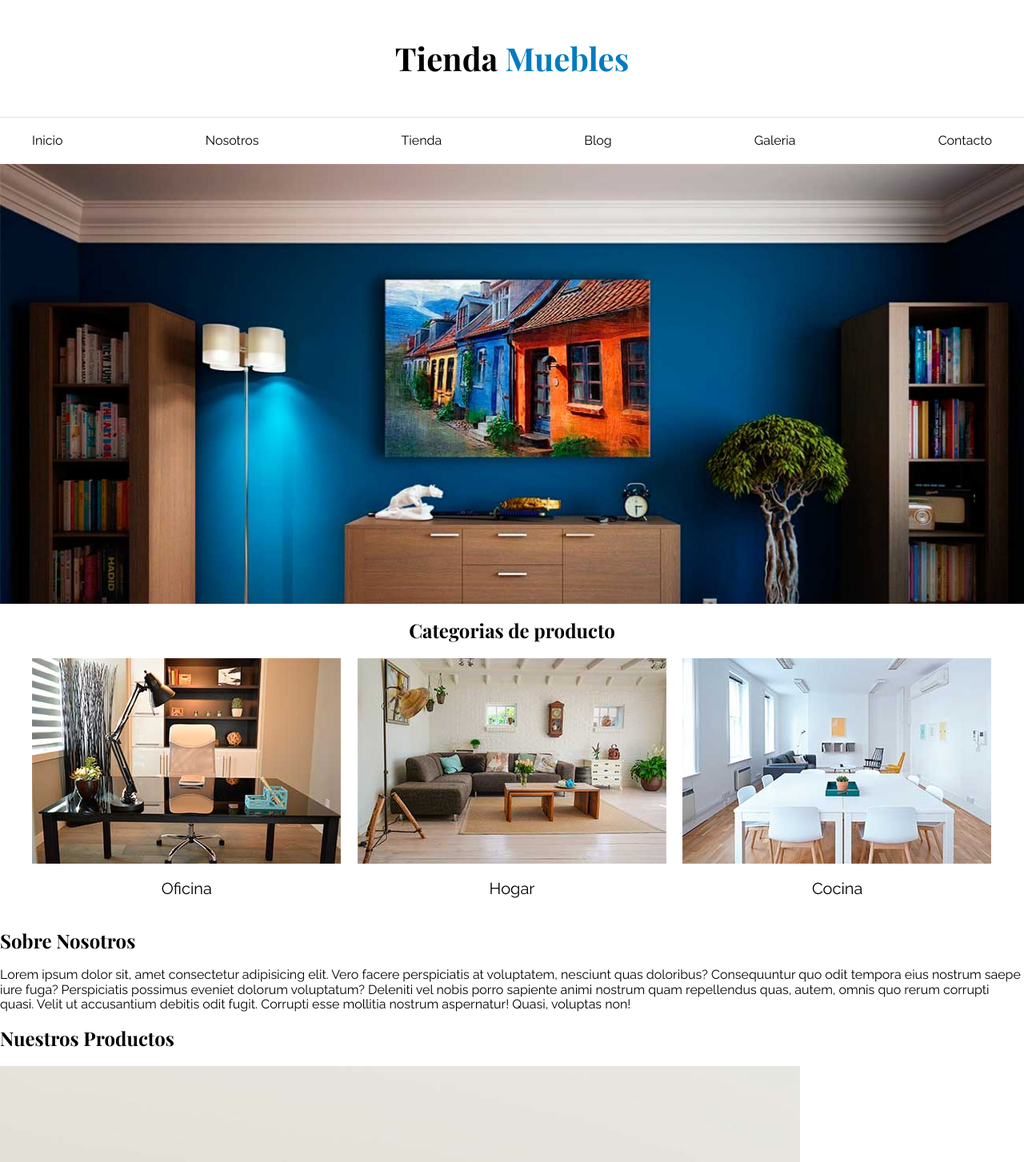
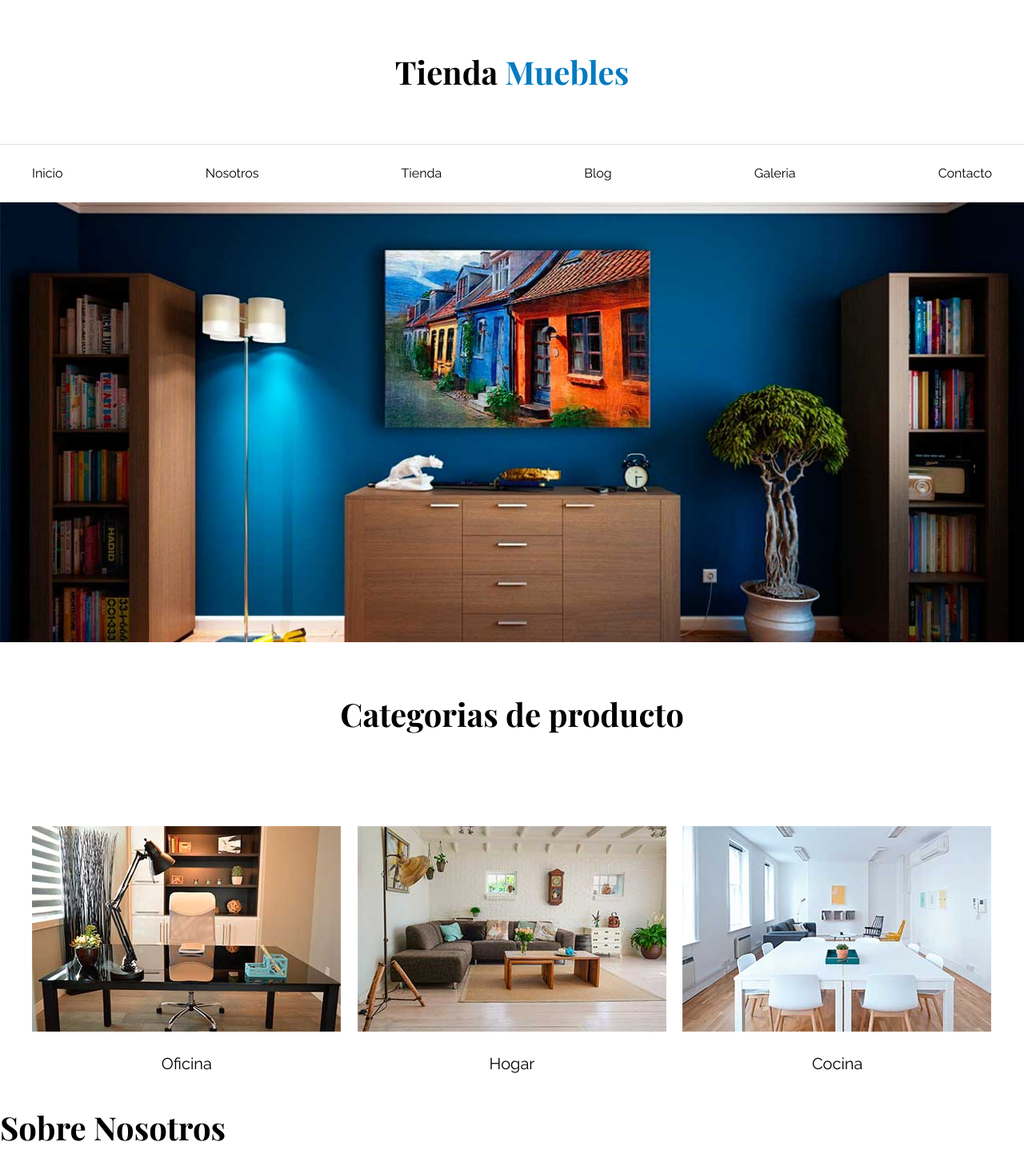
Before and after one commit to soldiersnake/TiendaMueble, a plain HTML site: page index.html in a window 1280 px wide. Shown: the top 1453 px of the page at 80% size. Drawn offline with nearby package versions, Linux system fonts and the light colour scheme.

Commit message:
modificacion de estilo

```diff
--- a/css/style.css
+++ b/css/style.css
@@ -10,13 +10,20 @@
 body{
     font-family: 'Raleway', sans-serif;
     font-size: 1.6rem;
+    line-height: 2;
 }
 
 /* Globales */
 h1, h2, h3{
     font-family: 'Playfair Display', serif;
+    margin: 0 0 5rem 0;
 }
-
+h1{
+    font-size: 5rem;
+}
+h2{
+    font-size: 4rem;
+}
 h3{
     font-size: 3rem;
 }
@@ -39,7 +46,6 @@
 /* Header y Navegacion */
 .nombre-sitio{
     margin-top: 5rem;
-    margin-bottom: 5rem;
     text-align: center;
     font-size: 4rem;
 }
@@ -65,11 +71,16 @@
     background-image: url(../img/principal.jpg);
     background-repeat: no-repeat;
     background-size: cover;
+    background-position: center center;
     height: 55rem;
 
 }
 
 /**categorias**/
+
+.categorias{
+    padding-top: 5rem;
+}
 
 .categorias h2{
     text-align: center;
```
